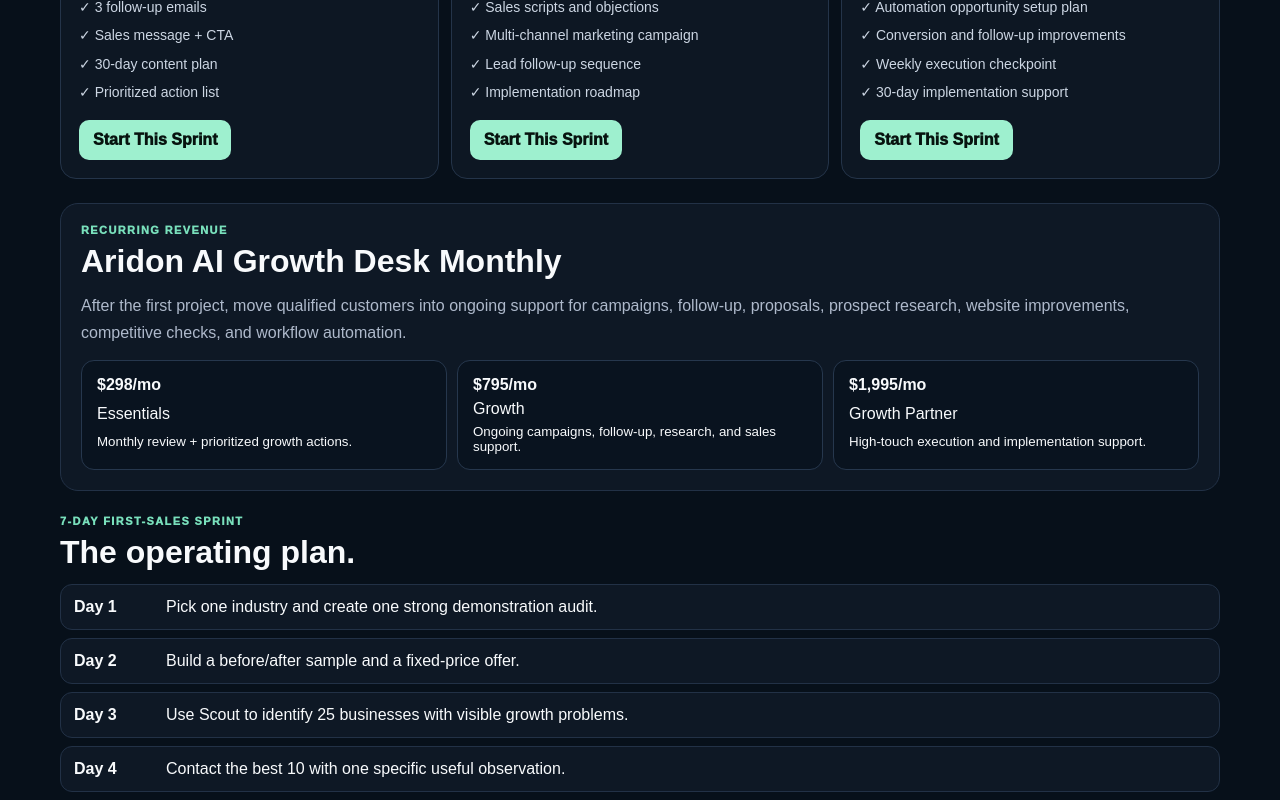
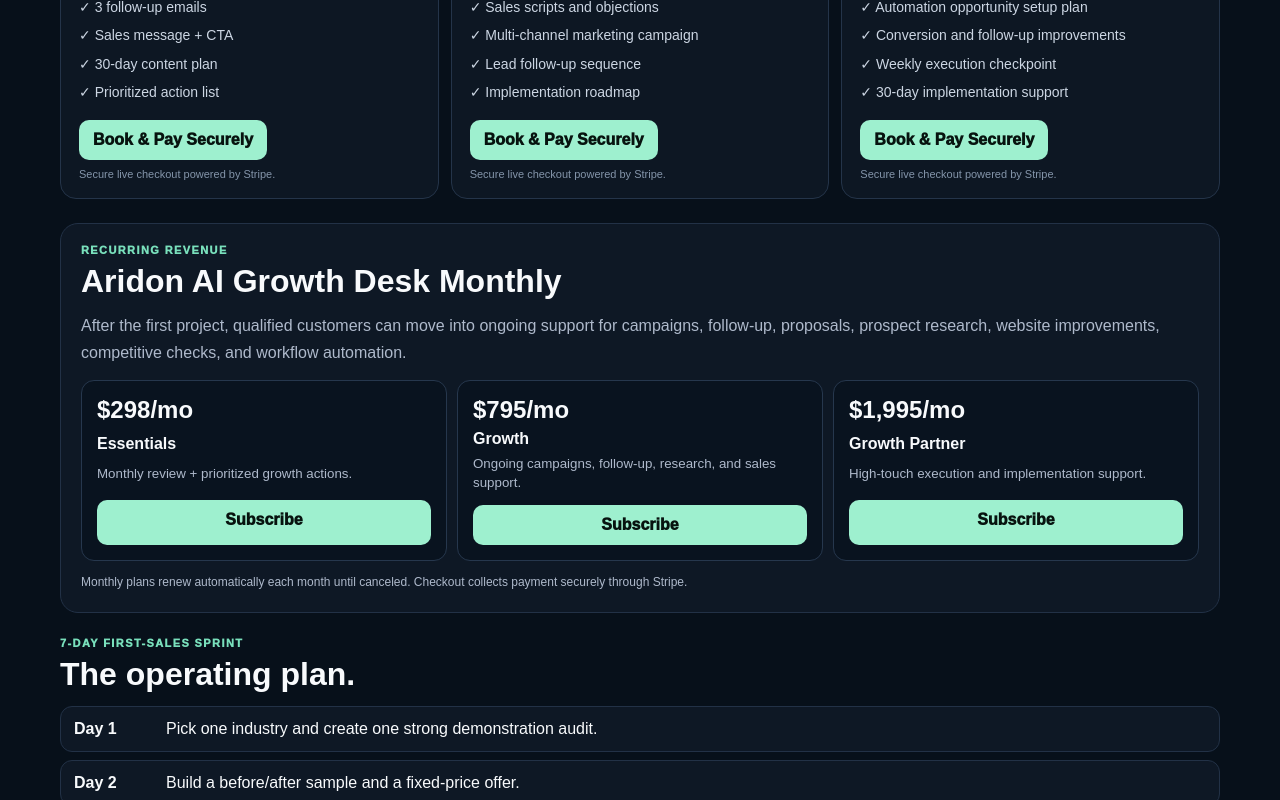
Before and after one commit to jimrusk/aridon-app, a Next.js app: page /growth-desk in a window 1280 px wide. Shown: the part 1060-1860 px from the top of the page. Built offline with nearby package versions, Linux system fonts and the light colour scheme.

Commit message:
Wire live Stripe checkout into Growth Desk

```diff
--- a/app/growth-desk/page.tsx
+++ b/app/growth-desk/page.tsx
@@ -5,6 +5,7 @@
     name: 'AI Revenue Sprint',
     price: '$495',
     tag: 'Fastest first sale',
+    checkoutUrl: 'https://book.stripe.com/aFa00i3bp5qX97Me8a4AU07',
     items: [
       'Business + website diagnostic',
       'Offer and positioning improvements',
@@ -19,6 +20,7 @@
     name: 'Growth Sprint',
     price: '$995',
     tag: 'Best value',
+    checkoutUrl: 'https://book.stripe.com/4gMfZg8vJ7z5abQe8a4AU08',
     items: [
       'Everything in AI Revenue Sprint',
       '10 qualified prospect targets',
@@ -33,6 +35,7 @@
     name: 'Growth Build',
     price: '$1,995',
     tag: 'Done-with-you implementation',
+    checkoutUrl: 'https://book.stripe.com/dRmaEW8vJf1xes65BE4AU09',
     items: [
       'Everything in Growth Sprint',
       'Campaign asset buildout',
@@ -42,6 +45,27 @@
       'Weekly execution checkpoint',
       '30-day implementation support',
     ],
+  },
+];
+
+const monthlyPlans = [
+  {
+    price: '$298/mo',
+    name: 'Essentials',
+    description: 'Monthly review + prioritized growth actions.',
+    checkoutUrl: 'https://buy.stripe.com/00wbJ06nBg5B97M5BE4AU0a',
+  },
+  {
+    price: '$795/mo',
+    name: 'Growth',
+    description: 'Ongoing campaigns, follow-up, research, and sales support.',
+    checkoutUrl: 'https://buy.stripe.com/3cI28q7rFcTpfwa4xA4AU0b',
+  },
+  {
+    price: '$1,995/mo',
+    name: 'Growth Partner',
+    description: 'High-touch execution and implementation support.',
+    checkoutUrl: 'https://buy.stripe.com/cNi4gycLZ8D93Ns5BE4AU0c',
   },
 ];
 
@@ -86,7 +110,8 @@
                 <div style={{ display: 'grid', gap: 8 }}>
                   {pkg.items.map((item) => <div key={item} style={itemRow}>✓ {item}</div>)}
                 </div>
-                <Link href="/customer/start" style={{ ...primaryButton, marginTop: 18, display: 'inline-block' }}>Start This Sprint</Link>
+                <a href={pkg.checkoutUrl} style={{ ...primaryButton, marginTop: 18, display: 'inline-block' }}>Book & Pay Securely</a>
+                <div style={secureNote}>Secure live checkout powered by Stripe.</div>
               </article>
             ))}
           </div>
@@ -96,13 +121,19 @@
           <div>
             <div style={eyebrow}>RECURRING REVENUE</div>
             <h2 style={sectionTitle}>Aridon AI Growth Desk Monthly</h2>
-            <p style={muted}>After the first project, move qualified customers into ongoing support for campaigns, follow-up, proposals, prospect research, website improvements, competitive checks, and workflow automation.</p>
+            <p style={muted}>After the first project, qualified customers can move into ongoing support for campaigns, follow-up, proposals, prospect research, website improvements, competitive checks, and workflow automation.</p>
           </div>
           <div style={monthlyGrid}>
-            <div style={monthlyCard}><strong>$298/mo</strong><span>Essentials</span><small>Monthly review + prioritized growth actions.</small></div>
-            <div style={monthlyCard}><strong>$795/mo</strong><span>Growth</span><small>Ongoing campaigns, follow-up, research, and sales support.</small></div>
-            <div style={monthlyCard}><strong>$1,995/mo</strong><span>Growth Partner</span><small>High-touch execution and implementation support.</small></div>
+            {monthlyPlans.map((plan) => (
+              <article key={plan.name} style={monthlyCard}>
+                <strong style={{ fontSize: 24 }}>{plan.price}</strong>
+                <span style={{ fontWeight: 900 }}>{plan.name}</span>
+                <small style={{ color: '#AEB9CB', lineHeight: 1.45 }}>{plan.description}</small>
+                <a href={plan.checkoutUrl} style={{ ...primaryButton, display: 'inline-block', marginTop: 6, textAlign: 'center' }}>Subscribe</a>
+              </article>
+            ))}
           </div>
+          <p style={{ ...muted, marginTop: 12, fontSize: 12 }}>Monthly plans renew automatically each month until canceled. Checkout collects payment securely through Stripe.</p>
         </section>
 
         <section style={section}>
@@ -124,7 +155,7 @@
         <section style={ctaPanel}>
           <div>
             <div style={eyebrow}>SELL THE RESULT, NOT THE TOOL</div>
-            <h2 style={{ margin: '7px 0 7px', fontSize: 30 }}>Aridon already has the machinery. Now use it to close paying work.</h2>
+            <h2 style={{ margin: '7px 0 7px', fontSize: 30 }}>Aridon has the machinery. Now use it to close paying work.</h2>
             <p style={{ margin: 0, color: '#21312A', lineHeight: 1.6 }}>Start with one industry, one offer, and ten high-fit prospects. Revenue is never guaranteed, but this path is built to shorten the distance between capability and a customer saying yes.</p>
           </div>
           <div style={{ display: 'flex', gap: 10, flexWrap: 'wrap' }}>
@@ -133,7 +164,7 @@
           </div>
         </section>
 
-        <p style={footnote}>Payment checkout is being prepared in Stripe test mode first. Live charging should only be enabled after the live Stripe account and final terms are confirmed.</p>
+        <p style={footnote}>Live Stripe checkout is enabled for all six Growth Desk offers. Project scope, kickoff timing, and required customer inputs are confirmed after checkout.</p>
       </div>
     </main>
   );
@@ -158,6 +189,7 @@
 const cards = { display: 'grid', gridTemplateColumns: 'repeat(auto-fit,minmax(260px,1fr))', gap: 12 };
 const card = { background: '#0D1723', border: '1px solid #243449', borderRadius: 16, padding: 18 };
 const itemRow = { color: '#CCD6E3', lineHeight: 1.45, fontSize: 14 };
+const secureNote = { color: '#8495AA', fontSize: 11, marginTop: 8 };
 const monthlyGrid = { display: 'grid', gridTemplateColumns: 'repeat(auto-fit,minmax(220px,1fr))', gap: 10, marginTop: 14 };
 const monthlyCard = { background: '#09131F', border: '1px solid #26374D', borderRadius: 13, padding: 15, display: 'grid', gap: 6 };
 const timeline = { display: 'grid', gap: 8 };
```
